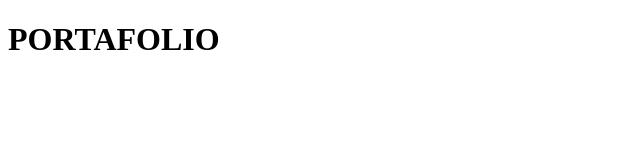
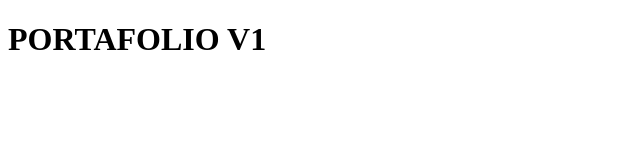
Before and after one commit to fernandoganamolina/portafolio, a plain HTML site: page index.html in a window 1280 px wide. Shown: the full height of the page, 0-640 px from the left. Drawn offline with Linux system fonts and the light colour scheme.

Commit message:
portafolio v2

```diff
--- a/index.html
+++ b/index.html
@@ -8,7 +8,7 @@
 </head>
 <body>
     <div class="cont">
-        <h1>PORTAFOLIO</h1>
+        <h1>PORTAFOLIO V1</h1>
     </div>
 </body>
 </html>
```
